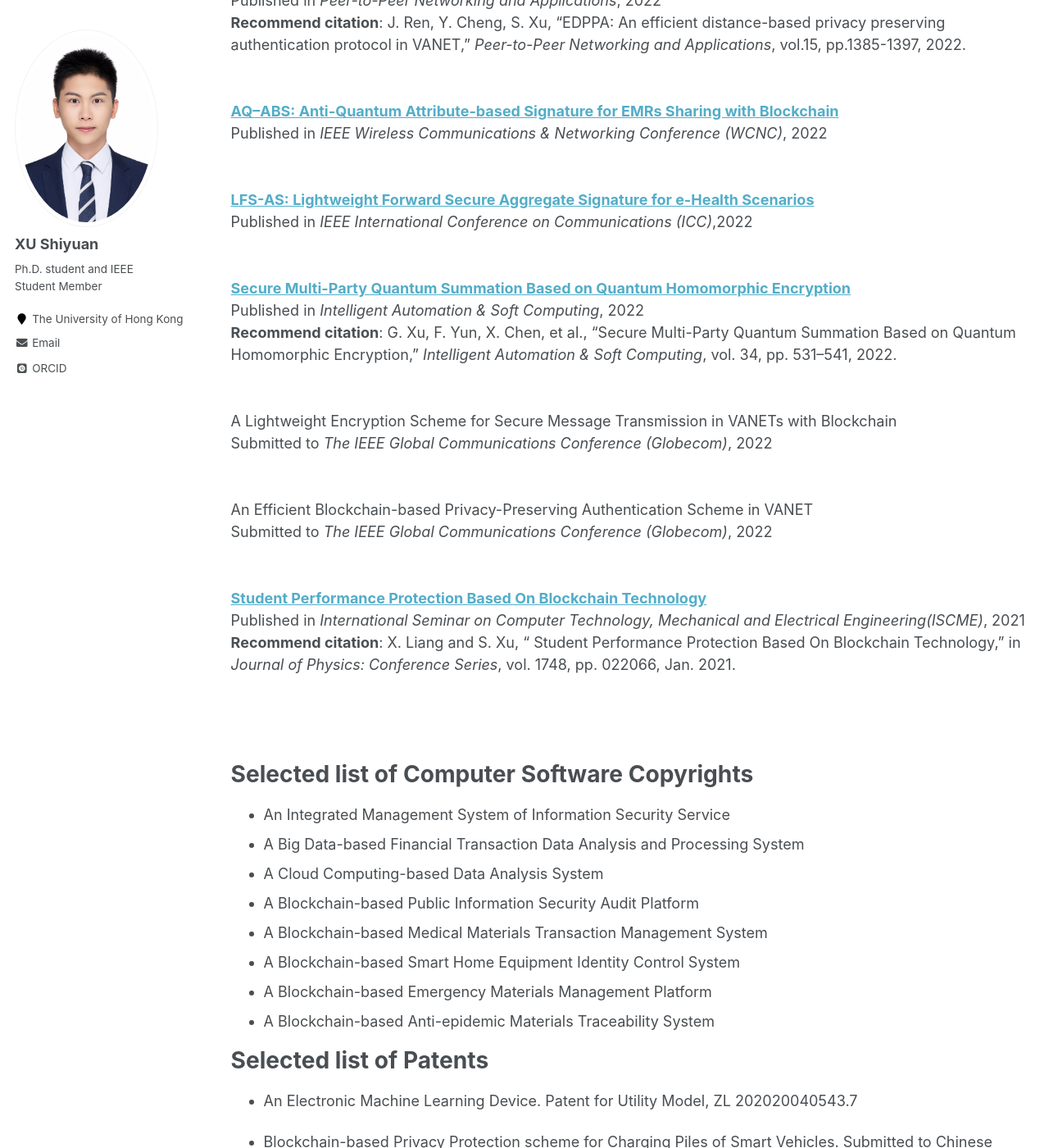
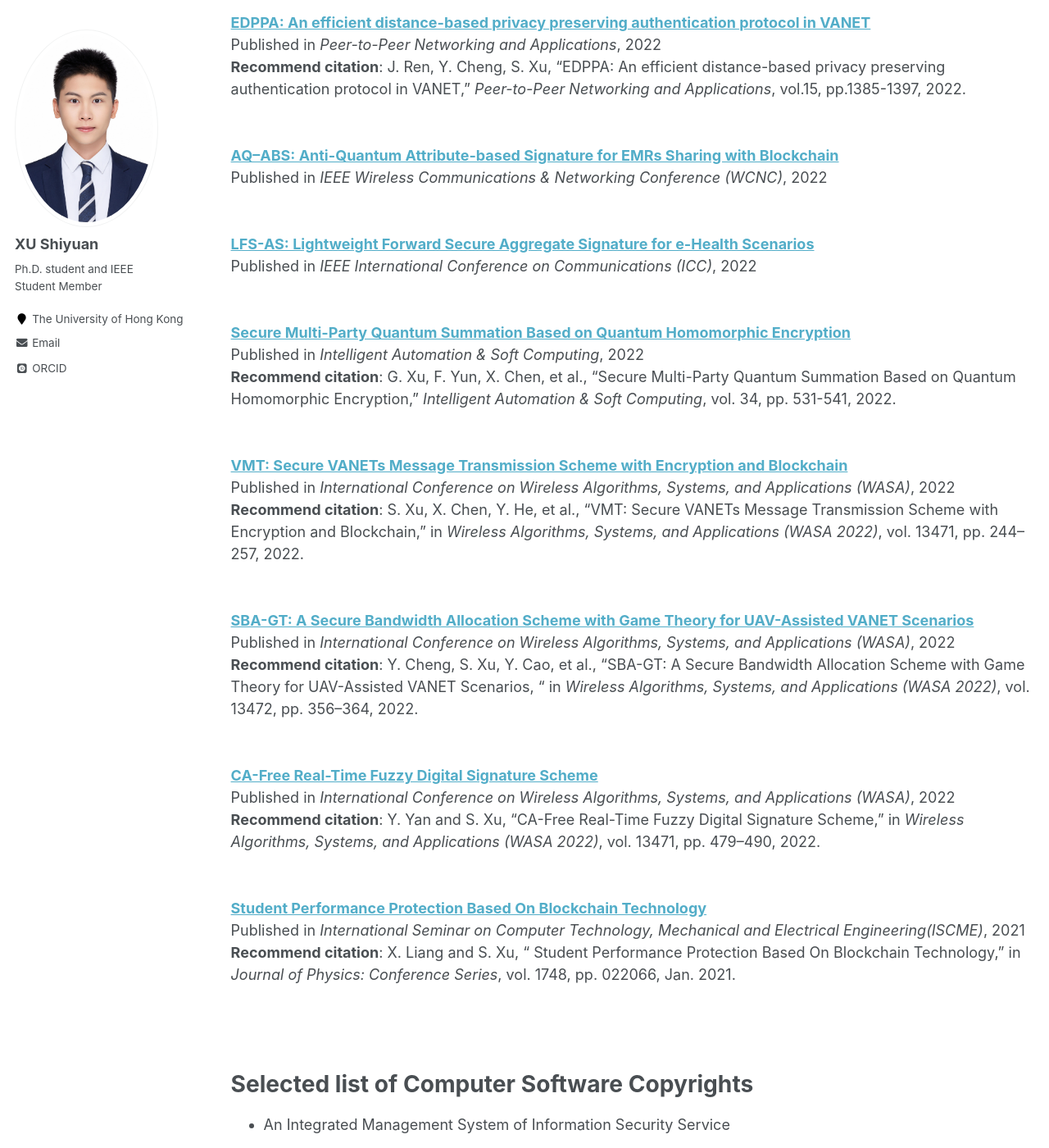
Before and after one commit to shiyuanjack/shiyuanjack.github.io, a Jekyll site: the page built from _pages/publications.md, in a window 1280 px wide and 1400 px high, scrolled down 1710 px. Shown: the whole window at 82% size. Built offline with Jekyll 4.4.1, drawn with Linux system fonts in a browser that asks for light colours; some web fonts are replaced; some of the changed text lies outside the part shown.

Commit message:
Update publications.md

```diff
--- a/_pages/publications.md
+++ b/_pages/publications.md
@@ -26,6 +26,8 @@ Published in *Computers, Materials & Continua*, 2022
 [**A forward-secure and efficient authentication protocol through lattice-based group signature in VANETs scenarios**](https://www.sciencedirect.com/science/article/abs/pii/S1389128622002626)
 <br>
 Published in *Computer Networks*, 2022
+<br>
+**Recommend citation**: Y. Cao, S. Xu, X. Chen, et al., "A forward-secure and efficient authentication protocol through lattice-based group signature in VANETs scenarios," *Computer Networks*, vol. 214, no. 109149, 2022.
 <br><br><br>
 LLRSB: Privacy-Preserving Infection Control Scheme for COVID-19 Through Lattice-based Linkable Ring Signature in Blockchain
 <br>
@@ -53,7 +55,7 @@ Pulished in *International Conference on Computer and Communications (ICCC)*, 20
 <br>
 Published in *Security and Communication Networks*, 2022
 <br>
-**Recommend citation**: G. Xu, S. Xu, Y. Cao, et al., "PPSEB: A Postquantum Public-Key Searchable Encryption Scheme on Blockchain for E-Healthcare Scenarios," *Security and Communication Networks*, vol.2022, 2022.
+**Recommend citation**: G. Xu, S. Xu, Y. Cao, et al., "PPSEB: A Postquantum Public-Key Searchable Encryption Scheme on Blockchain for E-Healthcare Scenarios," *Security and Communication Networks*, vol. 2022, 2022.
 <br><br><br>
 [**EDPPA: An efficient distance-based privacy preserving authentication protocol in VANET**](https://link.springer.com/article/10.1007/s12083-022-01297-5)
 Published in *Peer-to-Peer Networking and Applications*, 2022
@@ -65,21 +67,32 @@ Published in *IEEE Wireless Communications & Networking Conference (WCNC)*, 2022
 <br><br><br>
 [**LFS-AS: Lightweight Forward Secure Aggregate Signature for e-Health Scenarios**](https://ieeexplore.ieee.org/document/9838582)
 <br>
-Published in *IEEE International Conference on Communications (ICC)*,2022
+Published in *IEEE International Conference on Communications (ICC)*, 2022
 <br><br><br>
 [**Secure Multi-Party Quantum Summation Based on Quantum Homomorphic Encryption**](https://www.techscience.com/iasc/v34n1/47381)
 <br>
 Published in *Intelligent Automation & Soft Computing*, 2022
 <br>
-**Recommend citation**: G. Xu, F. Yun, X. Chen, et al., "Secure Multi-Party Quantum Summation Based on Quantum Homomorphic Encryption," *Intelligent Automation & Soft Computing*, vol. 34, pp. 531--541, 2022.
+**Recommend citation**: G. Xu, F. Yun, X. Chen, et al., "Secure Multi-Party Quantum Summation Based on Quantum Homomorphic Encryption," *Intelligent Automation & Soft Computing*, vol. 34, pp. 531-541, 2022.
 <br><br><br>
-A Lightweight Encryption Scheme for Secure Message Transmission in VANETs with Blockchain
+[**VMT: Secure VANETs Message Transmission Scheme with Encryption and Blockchain**](https://link.springer.com/chapter/10.1007/978-3-031-19208-1_21)
 <br>
-Submitted to *The IEEE Global Communications Conference (Globecom)*, 2022
+Published in *International Conference on Wireless Algorithms, Systems, and Applications (WASA)*, 2022
+<br>
+**Recommend citation**: S. Xu, X. Chen, Y. He, et al., "VMT: Secure VANETs Message Transmission Scheme with Encryption and Blockchain," in *Wireless Algorithms, Systems, and Applications (WASA 2022)*, vol. 13471, pp. 244–257, 2022.
 <br><br><br>
-An Efficient Blockchain-based Privacy-Preserving Authentication Scheme in VANET
+[**SBA-GT: A Secure Bandwidth Allocation Scheme with Game Theory for UAV-Assisted VANET Scenarios**](https://link.springer.com/chapter/10.1007/978-3-031-19214-2_29)
 <br>
-Submitted to *The IEEE Global Communications Conference (Globecom)*, 2022
+Published in *International Conference on Wireless Algorithms, Systems, and Applications (WASA)*, 2022
+<br>
+**Recommend citation**: Y. Cheng, S. Xu, Y. Cao, et al., "SBA-GT: A Secure Bandwidth Allocation Scheme with Game Theory for UAV-Assisted VANET Scenarios,
+" in *Wireless Algorithms, Systems, and Applications (WASA 2022)*, vol. 13472, pp. 356–364, 2022.
+<br><br><br>
+[**CA-Free Real-Time Fuzzy Digital Signature Scheme**](https://link.springer.com/chapter/10.1007/978-3-031-19208-1_39)
+<br>
+Published in *International Conference on Wireless Algorithms, Systems, and Applications (WASA)*, 2022
+<br>
+**Recommend citation**: Y. Yan and S. Xu, "CA-Free Real-Time Fuzzy Digital Signature Scheme," in *Wireless Algorithms, Systems, and Applications (WASA 2022)*, vol. 13471, pp. 479–490, 2022.
 <br><br><br>
 [**Student Performance Protection Based On Blockchain Technology**](https://iopscience.iop.org/article/10.1088/1742-6596/1748/2/022006/pdf)
 Published in *International Seminar on Computer Technology, Mechanical and Electrical Engineering(ISCME)*, 2021
```
